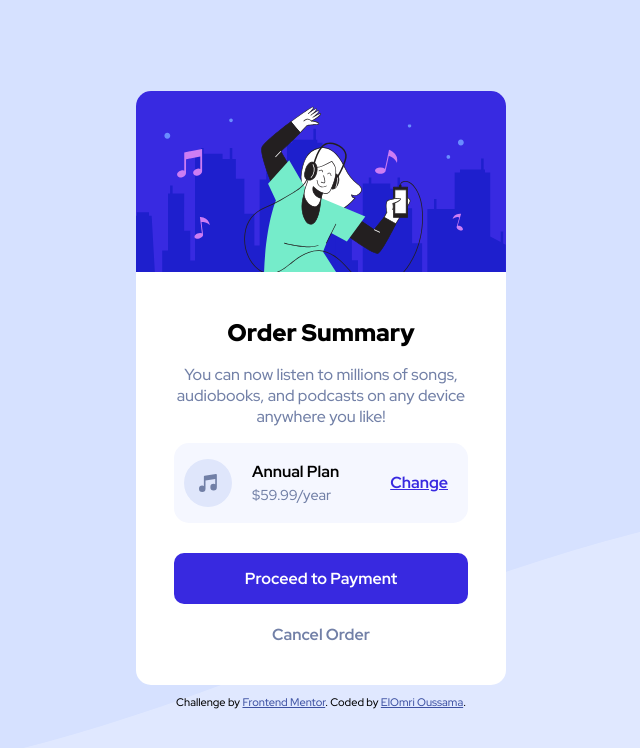
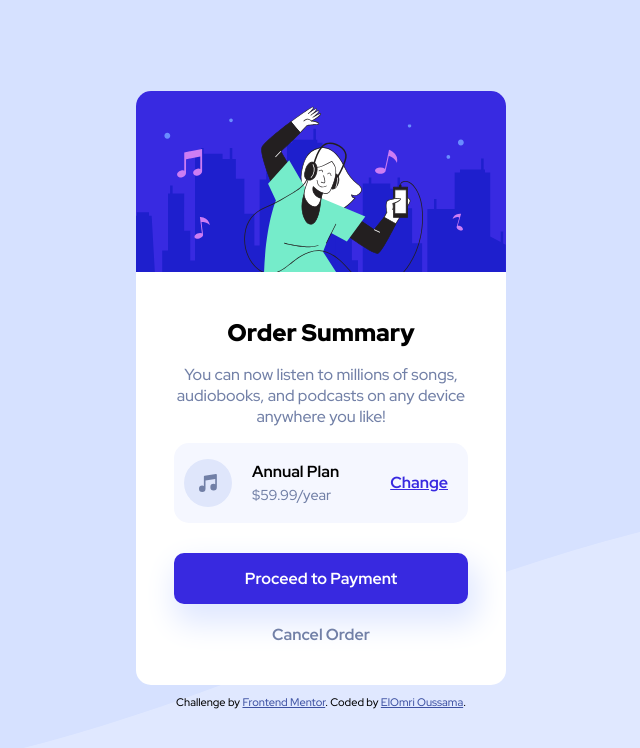
Before and after one commit to oussamaelomri/ordersummary.github.io, a plain HTML site: page index.html in a window 1280 px wide. Shown: the whole page, without its empty margins (319-959 px from the left). Drawn offline with Linux system fonts and the light colour scheme; a script that the page names is missing.

Commit message:
adding a role and box-shadow

```diff
--- a/index.html
+++ b/index.html
@@ -16,9 +16,9 @@
   </style>
 </head>
 <body>
-  <div role="main" class="container">
+  <main class="container">
     <img class="hero" src="images/illustration-hero.svg" alt="">
-    <div class="info">
+    <div role="region" class="info">
       <h1>Order Summary</h1>
       <p>You can now listen to millions of songs, audiobooks, and podcasts on any
       device anywhere you like!</p>
@@ -36,7 +36,7 @@
       <p class="cancel">Cancel Order</p>
       </div>
     </div>
-  </div>
+  </main>
   <div class="attribution">
     Challenge by <a href="https://www.frontendmentor.io?ref=challenge" target="_blank">Frontend Mentor</a>.
     Coded by <a href="#">ElOmri Oussama</a>.
--- a/styles.css
+++ b/styles.css
@@ -110,6 +110,7 @@ body {
     margin-bottom: 20px;
     font-weight: bold;
     cursor: pointer;
+    box-shadow: 5px 15px 30px 5px var(--Primary-Pale-blue);
     transition: .3s;
 }
 .payment-button:hover {
```
